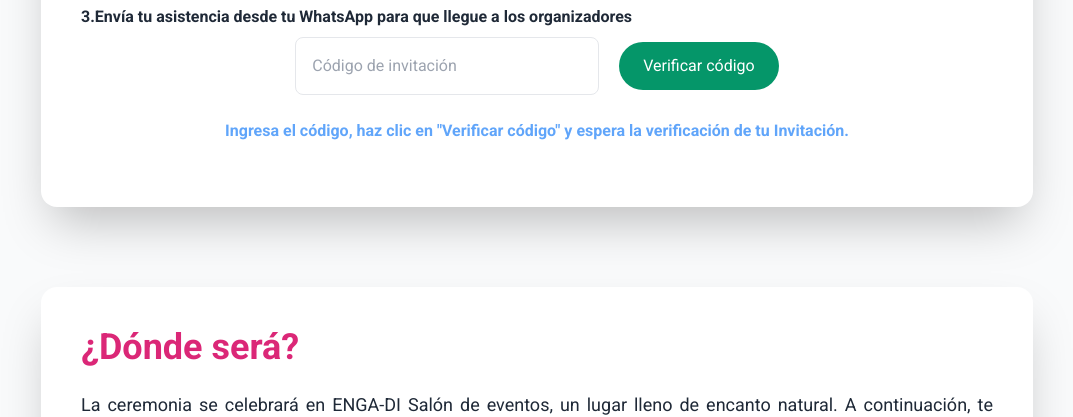
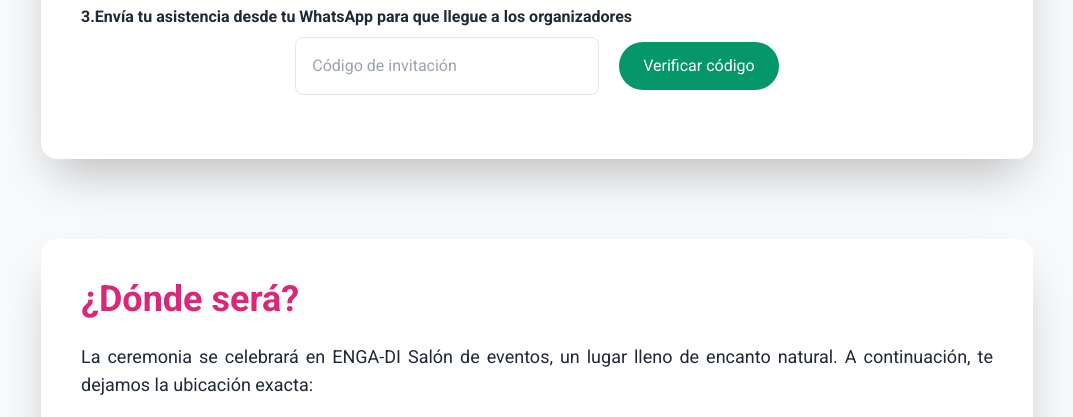
Before and after one commit to bayron-bg/InvitacionBodaMirian, a plain HTML site: page index.html in a window 1280 px wide. Shown: the part 2861-3278 px from the top of the page, without its empty margins (103-1176 px from the left). Drawn offline with nearby package versions, Linux system fonts and the light colour scheme; grey boxes are pictures that could not be loaded.

Commit message:
Update index.html

```diff
--- a/index.html
+++ b/index.html
@@ -195,7 +195,6 @@
     <input id="codigo" type="text" placeholder="Código de invitación" class="border p-4 rounded-lg w-full md:w-1/3" />
     <button onclick="verificarCodigo()" class="bg-green-600 hover:bg-green-700 text-white px-6 py-3 rounded-full ml-4">Verificar código</button>
   </div>
-<h3 class="font-bold text-center text-blue-400 mb-6">Ingresa el código, haz clic en "Verificar código" y espera la verificación de tu Invitación.</h3>
   <!-- Formulario oculto -->
   <div id="formularioDatos" class="hidden">
     <div class="grid grid-cols-1 md:grid-cols-2 gap-6 mb-6">
```
